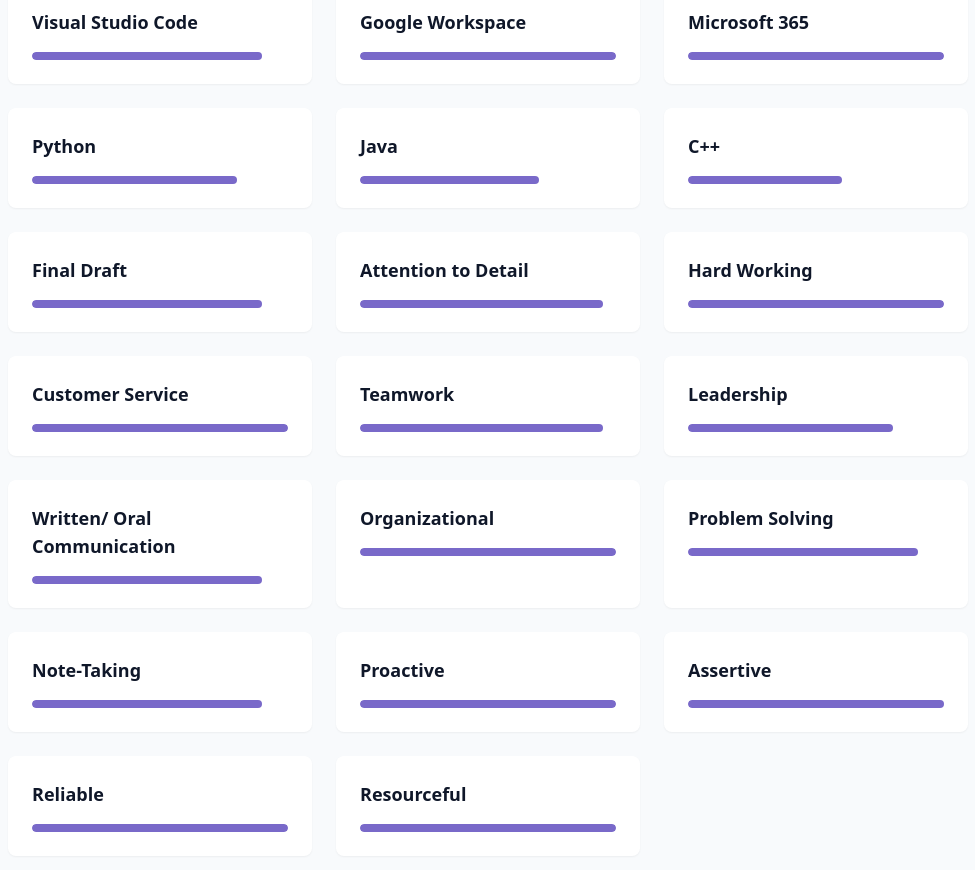
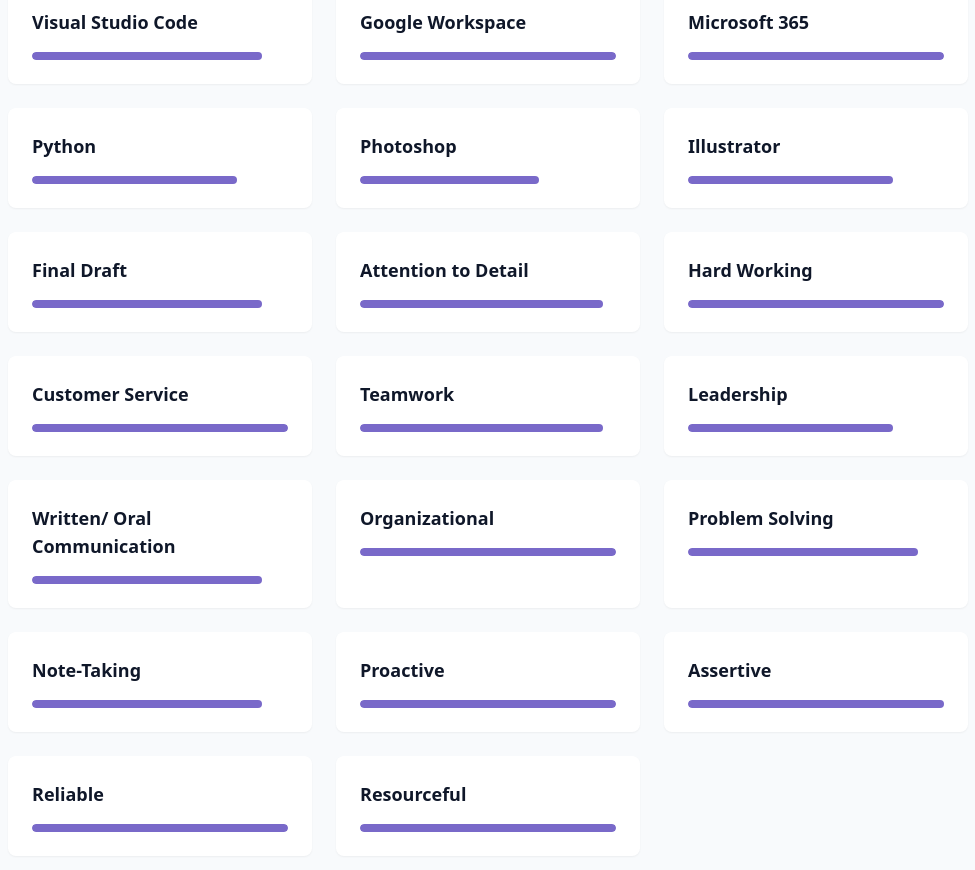
Before and after one commit to RyanDong16/Personal_Portfolio_Website, a React (Vite) app in the folder client/: page / in a window 1280 px wide. Shown: the part 2560-3430 px from the top of the page, without its empty margins (152-1127 px from the left). Built offline with nearby package versions, Linux system fonts and the light colour scheme; no server answers.

Commit message:
update skills

```diff
--- a/client/src/components/SkillsSection.jsx
+++ b/client/src/components/SkillsSection.jsx
@@ -23,8 +23,8 @@
     {name: "Google Workspace", level: 100, category: "tools"},
     {name: "Microsoft 365", level: 100, category: "tools"},
     {name: "Python", level: 80, category: "tools"},
-    {name: "Java", level: 70, category: "tools"},
-    {name: "C++", level: 60, category: "tools"},
+    {name: "Photoshop", level: 70, category: "tools"},
+    {name: "Illustrator", level: 80, category: "tools"},
     {name: "Final Draft", level: 90, category: "tools"},
 
     // Interpersonal
```
